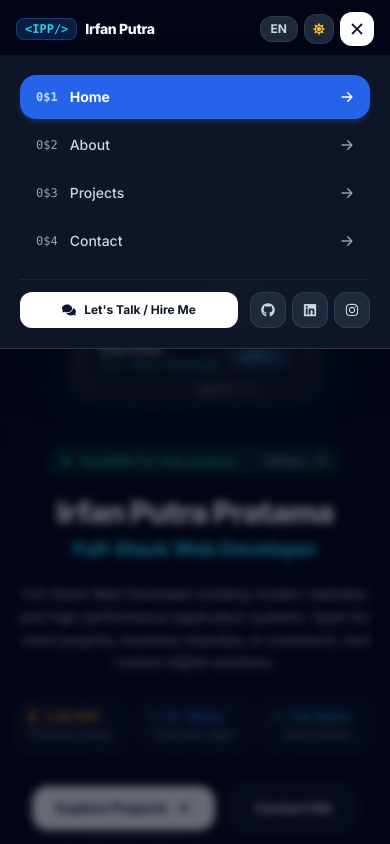
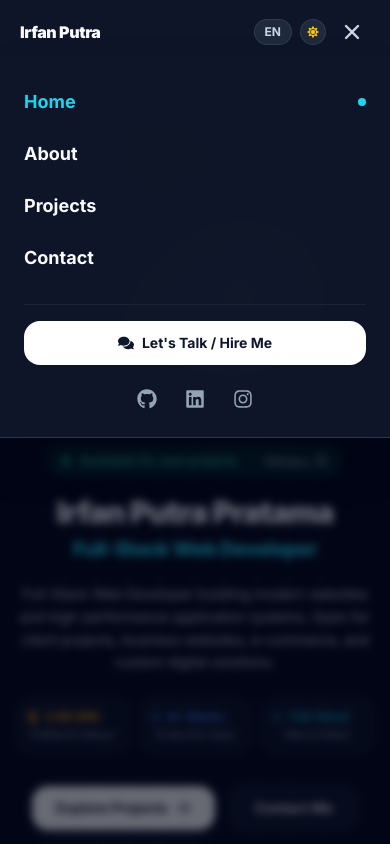
Before and after one commit to irfannn27/irfan-portofolio, a React (Vite) app: page / in a window 390 px wide. Both pictures are taken after a click on the button 357 px from the left and 29 px from the top of the page. Shown: the top 844 px of the page. Built offline with nearby package versions, Linux system fonts and the light colour scheme.

Commit message:
fix(mobile-nav): clean up mobile navigation to pure elegant typography links

```diff
--- a/src/components/Navbar.tsx
+++ b/src/components/Navbar.tsx
@@ -8,7 +8,6 @@ import {
   HiUser,
   HiFolder,
   HiMail,
-  HiArrowRight,
   HiOutlineMenuAlt3,
   HiX
 } from "react-icons/hi";
@@ -51,7 +50,7 @@ const Navbar: React.FC = () => {
         {
           opacity: 1,
           y: 0,
-          duration: 0.8,
+          duration: 0.5,
           ease: "power2.out",
         }
       );
@@ -142,24 +141,19 @@ const Navbar: React.FC = () => {
       </header>
 
       {/* =========================================================
-          2. MINIMALIST MOBILE TOP BAR (md:hidden)
+          2. CLEAN MINIMALIST MOBILE TOP BAR (md:hidden)
           ========================================================= */}
-      <header className="md:hidden fixed top-0 left-0 right-0 z-[99999] px-4 py-3 bg-white/85 dark:bg-slate-950/85 backdrop-blur-xl border-b border-slate-200/80 dark:border-slate-800/80 flex justify-between items-center font-poppins transition-colors duration-300">
-        <Link to="/" className="flex items-center gap-2 group">
-          <span className="font-mono text-xs font-black px-2 py-0.5 rounded-lg bg-blue-500/10 dark:bg-blue-500/20 text-blue-600 dark:text-cyan-400 border border-blue-500/30">
-            &lt;IPP/&gt;
-          </span>
-          <span className="font-extrabold text-sm tracking-tight text-slate-900 dark:text-white">
-            Irfan Putra
-          </span>
+      <header className="md:hidden fixed top-0 left-0 right-0 z-[99999] px-5 py-3.5 bg-white/90 dark:bg-slate-950/90 backdrop-blur-xl border-b border-slate-200/80 dark:border-slate-800/80 flex justify-between items-center font-poppins transition-colors duration-300">
+        <Link to="/" className="font-black text-base tracking-tight text-slate-900 dark:text-white">
+          Irfan Putra
         </Link>
 
-        <div className="flex items-center gap-1.5">
+        <div className="flex items-center gap-2">
           {/* Quick Language switch */}
           <button
             onClick={toggleLanguage}
             type="button"
-            className="px-2.5 py-1 rounded-xl bg-slate-100 dark:bg-slate-900 text-slate-700 dark:text-slate-300 border border-slate-200 dark:border-slate-800 text-xs font-bold transition-all active:scale-95"
+            className="px-2.5 py-1 rounded-full bg-slate-100 dark:bg-slate-900 text-slate-700 dark:text-slate-300 border border-slate-200 dark:border-slate-800 text-xs font-bold transition-all active:scale-95"
             title="Switch Language"
           >
             {language === "en" ? "EN" : "ID"}
@@ -169,26 +163,26 @@ const Navbar: React.FC = () => {
           <button
             onClick={toggleTheme}
             type="button"
-            className="p-2 rounded-xl bg-slate-100 dark:bg-slate-900 text-slate-700 dark:text-amber-400 border border-slate-200 dark:border-slate-800 transition-all active:scale-95"
+            className="p-1.5 rounded-full bg-slate-100 dark:bg-slate-900 text-slate-700 dark:text-amber-400 border border-slate-200 dark:border-slate-800 transition-all active:scale-95"
             aria-label="Toggle theme"
           >
             {theme === "dark" ? <FaSun className="text-xs text-amber-400" /> : <FaMoon className="text-xs text-indigo-600" />}
           </button>
 
-          {/* Minimalist Hamburger Button */}
+          {/* Clean Hamburger Button */}
           <button
             onClick={() => setIsOpen(!isOpen)}
             type="button"
-            className="p-2 rounded-xl bg-slate-900 dark:bg-white text-white dark:text-slate-900 transition-all active:scale-95 shadow-sm"
+            className="p-1.5 rounded-lg text-slate-700 dark:text-slate-300 hover:bg-slate-100 dark:hover:bg-slate-900 transition-all active:scale-95"
             aria-label={isOpen ? "Close menu" : "Open menu"}
           >
-            {isOpen ? <HiX className="text-lg" /> : <HiOutlineMenuAlt3 className="text-lg" />}
+            {isOpen ? <HiX className="text-2xl" /> : <HiOutlineMenuAlt3 className="text-2xl" />}
           </button>
         </div>
       </header>
 
       {/* =========================================================
-          3. MINIMALIST BESPOKE MOBILE MENU SHEET (Zero AI Slop)
+          3. CLEAN MINIMALIST MOBILE MENU OVERLAY (Zero AI Slop)
           ========================================================= */}
       <AnimatePresence>
         {isOpen && (
@@ -203,79 +197,76 @@ const Navbar: React.FC = () => {
               className="md:hidden fixed inset-0 z-[99998] bg-slate-950/60 backdrop-blur-sm"
             />
 
-            {/* Slide-down Minimalist Editorial Sheet */}
+            {/* Slide-down Clean Menu Panel */}
             <motion.nav
-              initial={{ y: -20, opacity: 0 }}
+              initial={{ y: -15, opacity: 0 }}
               animate={{ y: 0, opacity: 1 }}
-              exit={{ y: -20, opacity: 0 }}
-              transition={{ duration: 0.25, ease: "easeOut" }}
-              className="md:hidden fixed top-[55px] inset-x-0 z-[99999] bg-white/95 dark:bg-slate-950/95 backdrop-blur-2xl border-b border-slate-200 dark:border-slate-800 p-5 font-poppins shadow-2xl flex flex-col gap-4"
+              exit={{ y: -15, opacity: 0 }}
+              transition={{ duration: 0.2, ease: "easeOut" }}
+              className="md:hidden fixed top-[56px] inset-x-0 z-[99999] bg-white/95 dark:bg-slate-950/95 backdrop-blur-2xl border-b border-slate-200 dark:border-slate-800 px-6 py-6 font-poppins shadow-2xl flex flex-col gap-6"
             >
-              {/* Clean Numbered Editorial Links */}
-              <div className="flex flex-col gap-1">
-                {navItems.map((item, index) => {
+              {/* Clean Nav Links */}
+              <div className="flex flex-col gap-2">
+                {navItems.map((item) => {
                   const active = isActive(item.path);
                   return (
                     <Link
                       key={item.path}
                       to={item.path}
                       onClick={() => setIsOpen(false)}
-                      className={`flex items-center justify-between px-4 py-3 rounded-2xl transition-all duration-200 ${
+                      className={`flex items-center justify-between py-2 text-lg font-bold transition-colors ${
                         active
-                          ? "bg-blue-600 text-white font-bold shadow-md shadow-blue-500/20"
-                          : "text-slate-700 dark:text-slate-300 hover:bg-slate-100 dark:hover:bg-slate-900 font-medium"
+                          ? "text-blue-600 dark:text-cyan-400"
+                          : "text-slate-800 dark:text-slate-200 hover:text-blue-600 dark:hover:text-cyan-400"
                       }`}
                     >
-                      <div className="flex items-center gap-3">
-                        <span className={`font-mono text-xs ${active ? "text-blue-200" : "text-slate-400"}`}>
-                          0${index + 1}
-                        </span>
-                        <span className="text-sm sm:text-base">{item.label}</span>
-                      </div>
-                      <HiArrowRight className={`text-sm ${active ? "text-white" : "text-slate-400"}`} />
+                      <span>{item.label}</span>
+                      {active && (
+                        <span className="w-2 h-2 rounded-full bg-blue-600 dark:bg-cyan-400" />
+                      )}
                     </Link>
                   );
                 })}
               </div>
 
-              {/* Bottom Strip: Direct Contact Button & Social Handles */}
-              <div className="pt-3 border-t border-slate-200/80 dark:border-slate-800/80 flex items-center justify-between gap-3">
+              {/* Bottom Actions Strip */}
+              <div className="pt-4 border-t border-slate-200/80 dark:border-slate-800/80 flex flex-col gap-4">
                 <Link
                   to="/contact"
                   onClick={() => setIsOpen(false)}
-                  className="flex-1 inline-flex items-center justify-center gap-2 px-4 py-2.5 rounded-xl bg-slate-900 dark:bg-white text-white dark:text-slate-900 font-bold text-xs shadow-sm hover:opacity-95 active:scale-95 transition-all"
+                  className="w-full flex items-center justify-center gap-2 py-3 rounded-2xl bg-slate-900 dark:bg-white text-white dark:text-slate-900 font-bold text-sm shadow-sm active:scale-95 transition-all"
                 >
-                  <FaComments className="text-sm" />
+                  <FaComments className="text-base" />
                   <span>{t("nav.lets_talk")}</span>
                 </Link>
 
-                <div className="flex items-center gap-1.5 shrink-0">
+                <div className="flex items-center justify-center gap-5 text-slate-500 dark:text-slate-400 pt-1">
                   <a
                     href="https://github.com/rrfnie"
                     target="_blank"
                     rel="noopener noreferrer"
-                    className="p-2.5 rounded-xl bg-slate-100 dark:bg-slate-900 text-slate-700 dark:text-slate-300 hover:text-blue-500 border border-slate-200 dark:border-slate-800 transition-colors"
-                    title="GitHub (@rrfnie)"
+                    className="p-1 hover:text-blue-500 transition-colors"
+                    title="GitHub"
                   >
-                    <FaGithub className="text-sm" />
+                    <FaGithub className="text-xl" />
                   </a>
                   <a
                     href="https://www.linkedin.com/in/irfan-putra-pratama-54b10734b"
                     target="_blank"
                     rel="noopener noreferrer"
-                    className="p-2.5 rounded-xl bg-slate-100 dark:bg-slate-900 text-slate-700 dark:text-slate-300 hover:text-blue-500 border border-slate-200 dark:border-slate-800 transition-colors"
+                    className="p-1 hover:text-blue-500 transition-colors"
                     title="LinkedIn"
                   >
-                    <FaLinkedin className="text-sm" />
+                    <FaLinkedin className="text-xl" />
                   </a>
                   <a
                     href="https://www.instagram.com/skawnfaa/"
                     target="_blank"
                     rel="noopener noreferrer"
-                    className="p-2.5 rounded-xl bg-slate-100 dark:bg-slate-900 text-slate-700 dark:text-slate-300 hover:text-rose-500 border border-slate-200 dark:border-slate-800 transition-colors"
-                    title="Instagram (@skawnfaa)"
+                    className="p-1 hover:text-rose-500 transition-colors"
+                    title="Instagram"
                   >
-                    <FaInstagram className="text-sm" />
+                    <FaInstagram className="text-xl" />
                   </a>
                 </div>
               </div>
```
